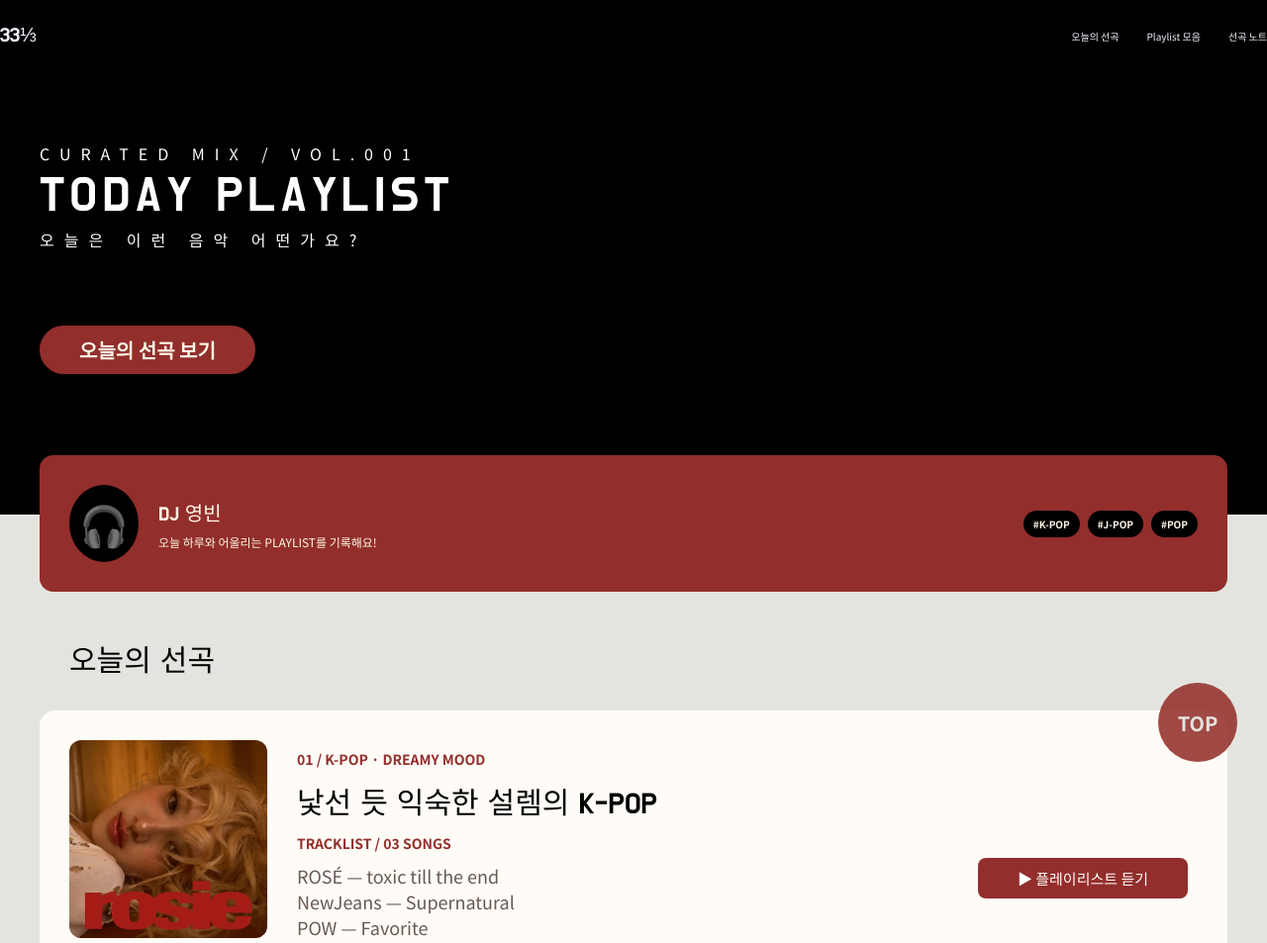
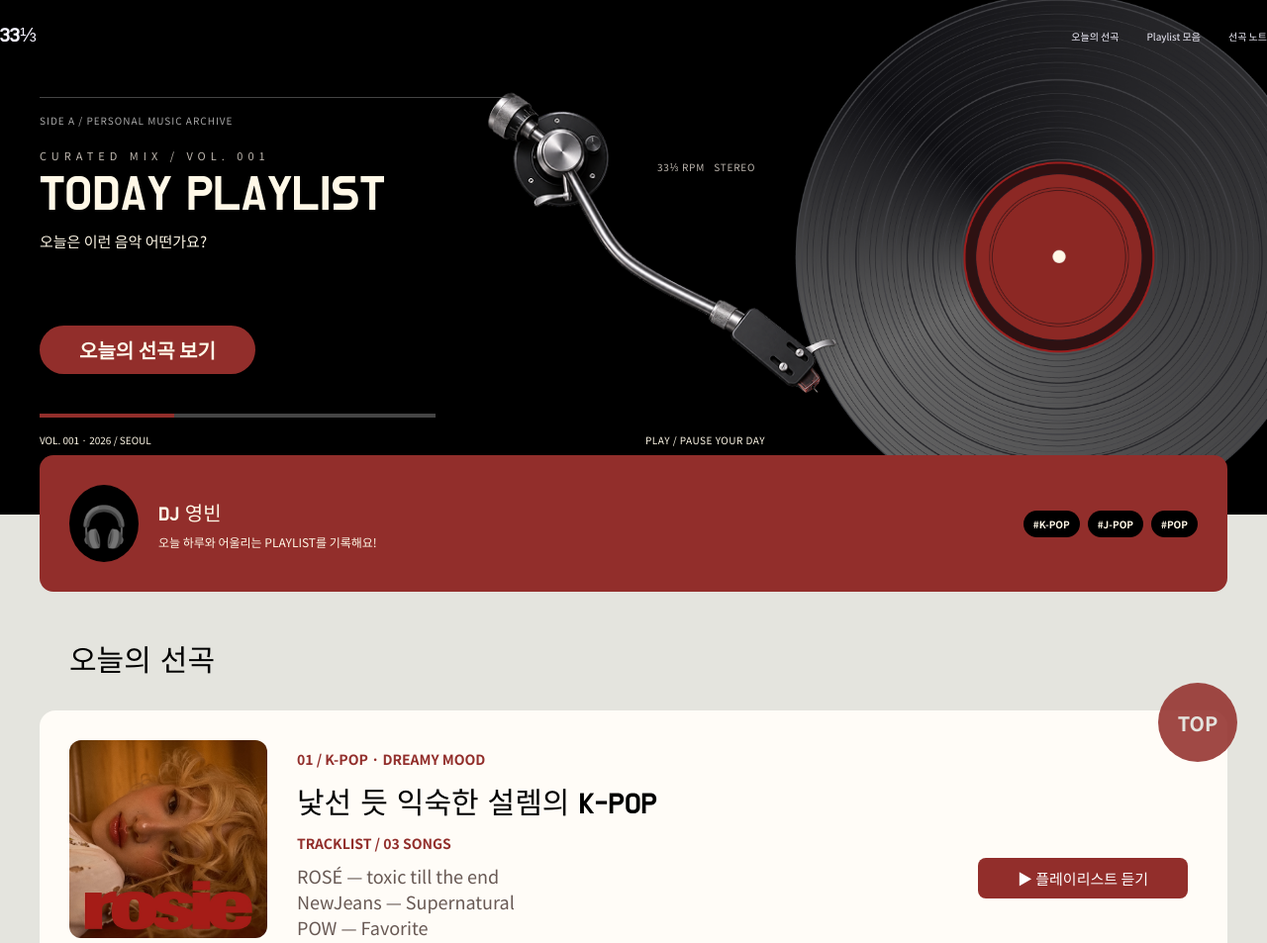
Before and after one commit to bin0864/my_blog, a plain HTML site: page index.html in a window 1280 px wide. Shown: the top 953 px of the page at 99% size. Drawn offline with Linux system fonts and the light colour scheme.

Commit message:
style.css

```diff
--- a/css/style.css
+++ b/css/style.css
@@ -60,28 +60,149 @@ nav ul {
     gap: 2.8rem;
 }
 
+
+/* HERO */
+
 .hero {
     height: 52rem;
-    background-color: black ;
-    color: white;
+    background-color: #000000;
+    color: #FFF8E7;
+    position: relative;
+    overflow: hidden;
+}
+
+/* RECORD IMAGE */
+
+.hero::before {
+    content: "";
+    position: absolute;
+    width: 72rem;
+    height: 72rem;
+    right: -15rem;
+    top: -10rem;
+    background-image: url("../img/1.png");
+    background-repeat: no-repeat;
+    background-position: center;
+    background-size: contain;
+    z-index: 1;
+}
+
+/* TONEARM IMAGE */
+
+.hero::after {
+    content: "";
+    position: absolute;
+    width: 42rem;
+    height: 42rem;
+    right: 39rem;
+    top: 4rem;
+    background-image: url("../img/2.png");
+    background-repeat: no-repeat;
+    background-position: center;
+    background-size: contain;
+    z-index: 2;
 }
 
 .hero .inner {
     display: flex;
     align-items: center;
-
+    height: 100%;
+    position: relative;
+    z-index: 3;
 }
 
-.title{
-    font-size: 50px;
-    letter-spacing: 5px;
+.hero-txt {
+    width: 48rem;
+    position: relative;
+    margin-top: 3rem;
 }
 
-.hero-txt p{
-    font-size: 16px;
-    text-transform: uppercase;
-    letter-spacing: 10px;
+.side {
+    border-top: 1px solid #444444;
+    padding-top: 1.5rem;
+    margin-bottom: 2rem;
+    color: #A6A6A6;
+    font-size: 1rem;
+    letter-spacing: .1rem;
 }
+
+.sub {
+    color: #BDB6AE;
+    font-size: 1.1rem;
+    letter-spacing: .5rem;
+    margin-bottom: .5rem;
+}
+
+.title {
+    font-size: 5rem;
+    letter-spacing: 0;
+    line-height: 1.1;
+}
+
+.hero-desc {
+    font-size: 1.5rem;
+    margin-top: .8rem;
+}
+
+.btn {
+    display: inline-flex;
+    align-items: center;
+    justify-content: center;
+    background-color: #922E2B;
+    color: #FFF8E7;
+    padding: 1.2rem 3rem;
+    border-radius: 3rem;
+    margin-top: 3rem;
+    font-size: 1.4rem;
+    font-weight: bold;
+    transition: .3s;
+}
+
+.btn:hover {
+    background-color: #FFF8E7;
+    color: #922E2B;
+}
+
+.hero-meter {
+    position: relative;
+    width: 40rem;
+    height: .4rem;
+    background-color: #444444;
+    margin-top: 4rem;
+    overflow: hidden;
+}
+
+.hero-meter-bar {
+    display: block;
+    width: 34%;
+    height: 100%;
+    background-color: #922E2B;
+}
+
+.hero-vol {
+    color: #FFF8E7;
+    font-size: 1rem;
+    margin-top: 1.5rem;
+}
+
+.hero-speed {
+    position: absolute;
+    left: 52%;
+    top: 31%;
+    color: #BDB6AE;
+    font-size: 1rem;
+    letter-spacing: .08rem;
+}
+
+.hero-caption {
+    position: absolute;
+    left: 51%;
+    bottom: 13%;
+    color: #FFF8E7;
+    font-size: 1rem;
+    letter-spacing: .05rem;
+}
+
 
 .btn {
     display: inline-flex;
@@ -95,6 +216,10 @@ nav ul {
     font-size: 2rem;
     font-weight: bold;
     transition: 0.3s;
+}
+
+.btn:hover{
+    background-color: black;
 }
 
 .profile {
--- a/index.html
+++ b/index.html
@@ -27,20 +27,39 @@
         </div>
 
     </header>
+
 <section class="hero">
     <div class="inner">
 
         <div class="hero-txt">
-                <p class="sub">curated mix / vol.001</p>
+
+            <p class="side">SIDE A / PERSONAL MUSIC ARCHIVE</p>
+
+            <p class="sub">CURATED MIX / VOL. 001</p>
+
             <h1 class="title">TODAY PLAYLIST</h1>
-                <p>
+
+            <p class="hero-desc">
                 오늘은 이런 음악 어떤가요?
             </p>
+
             <a href="#posts" class="btn">오늘의 선곡 보기</a>
-            </div>
+
+            <div class="hero-meter">
+                <span class="hero-meter-bar"></span>
             </div>
 
+            <p class="hero-vol">VOL. 001 · 2026 / SEOUL</p>
+
+        </div>
+
+        <p class="hero-speed">33⅓ RPM &nbsp; STEREO</p>
+
+        <p class="hero-caption">PLAY / PAUSE YOUR DAY</p>
+
+    </div>
 </section>
+
     <main>
         <section class="profile">
             <p class="avatar">🎧</p>
```
Lines whose indentation alone changed are shown as unchanged.
